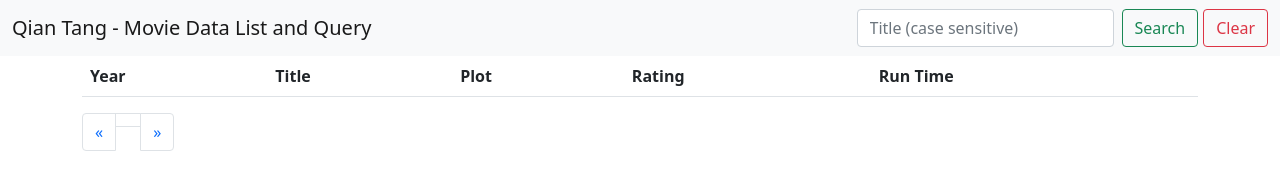
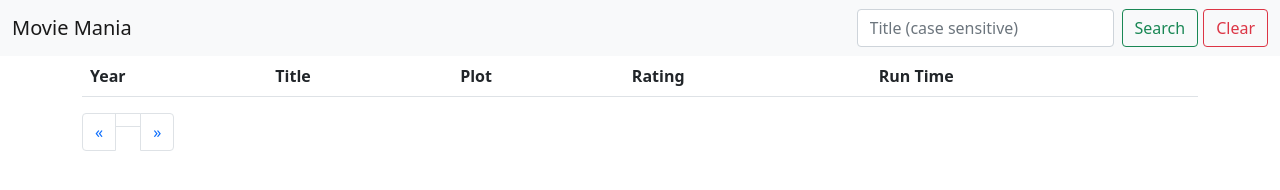
Before and after one commit to Taoan-t/Movie-Mania, a website: page index.html in a window 1280 px wide. Drawn offline with nearby package versions, Linux system fonts and the light colour scheme; no server answers.

Commit message:
Update index.html
Changed the name of Navbar

```diff
--- a/index.html
+++ b/index.html
@@ -32,7 +32,7 @@
   <body>
     <nav class="navbar navbar-expand-lg navbar-light bg-light">
         <div class="container-fluid">
-          <a class="navbar-brand" href="#">Qian Tang - Movie Data List and Query</a>
+          <a class="navbar-brand">Movie Mania</a>
           <button
             class="navbar-toggler"
             type="button"
```
